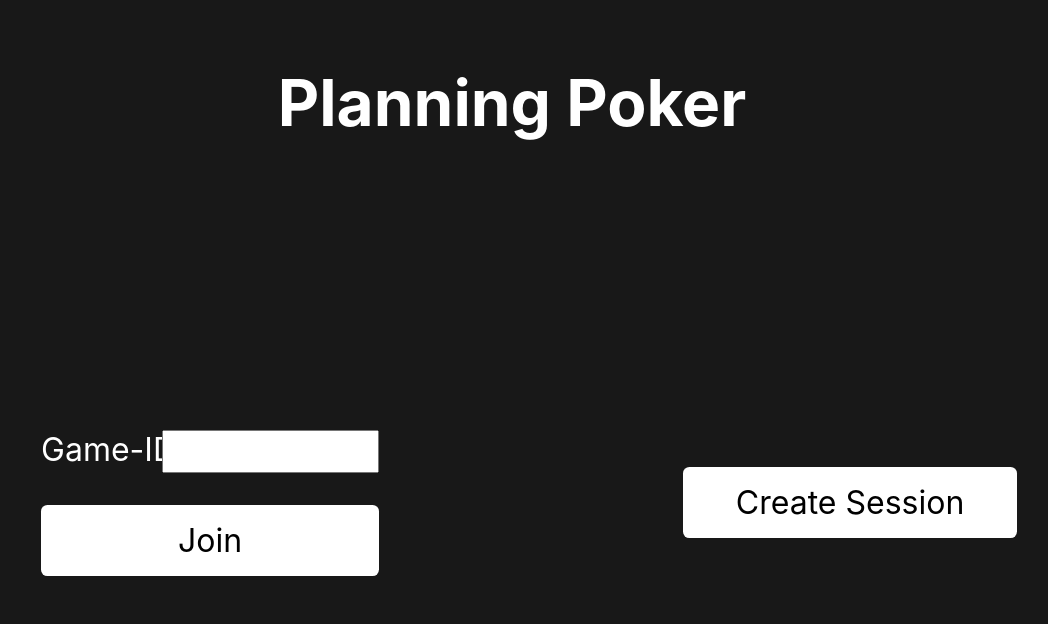
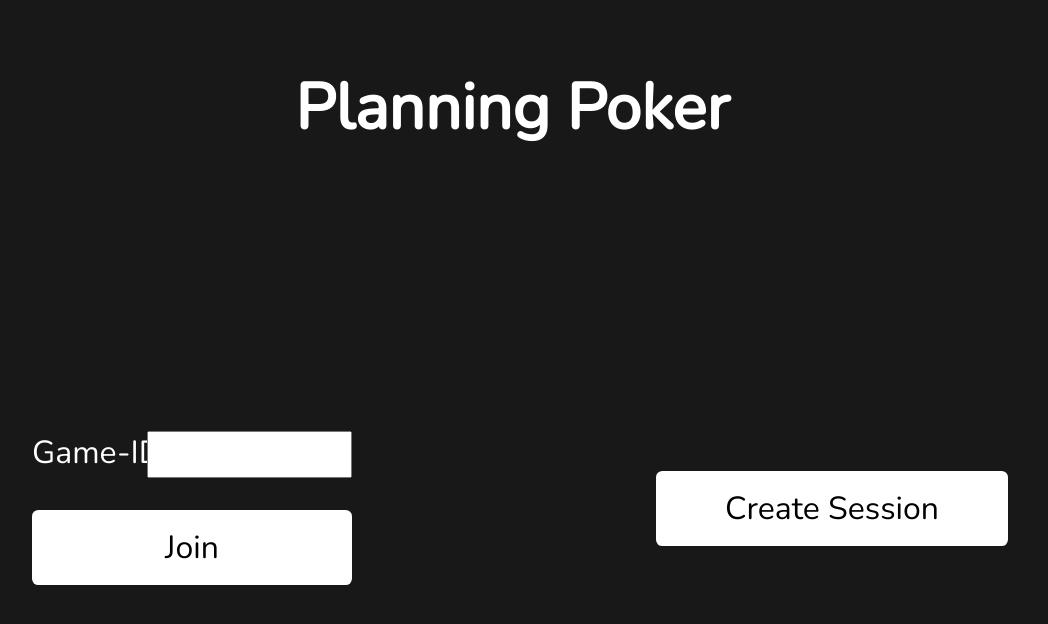
Before and after one commit to FFixit/planning-poker, a React (Vite) app in the folder frontend/: page / in a window 1280 px wide. Shown: the top 624 px of the page, without its empty margins (128-1176 px from the left). Built offline with nearby package versions, Linux system fonts and the light colour scheme.

Commit message:
adds nunito font

```diff
--- a/frontend/src/index.css
+++ b/frontend/src/index.css
@@ -4,6 +4,52 @@
 	--color-2: hsl(192, 96%, 81%);
 	--color-sig: hsl(0, 86%, 60%);
 	--color-err: red;
+}
+
+/* cyrillic-ext */
+@font-face {
+	font-family: "Nunito";
+	font-style: normal;
+	font-weight: 400;
+	src: url(/Nunito-VariableFont_wght.ttf) format("woff2");
+	unicode-range: U+0460-052F, U+1C80-1C88, U+20B4, U+2DE0-2DFF, U+A640-A69F,
+		U+FE2E-FE2F;
+}
+/* cyrillic */
+@font-face {
+	font-family: "Nunito";
+	font-style: normal;
+	font-weight: 400;
+	src: url(/Nunito-VariableFont_wght.ttf) format("woff2");
+	unicode-range: U+0301, U+0400-045F, U+0490-0491, U+04B0-04B1, U+2116;
+}
+/* vietnamese */
+@font-face {
+	font-family: "Nunito";
+	font-style: normal;
+	font-weight: 400;
+	src: url(/Nunito-VariableFont_wght.ttf) format("woff2");
+	unicode-range: U+0102-0103, U+0110-0111, U+0128-0129, U+0168-0169,
+		U+01A0-01A1, U+01AF-01B0, U+1EA0-1EF9, U+20AB;
+}
+/* latin-ext */
+@font-face {
+	font-family: "Nunito";
+	font-style: normal;
+	font-weight: 400;
+	src: url(/Nunito-VariableFont_wght.ttf) format("woff2");
+	unicode-range: U+0100-024F, U+0259, U+1E00-1EFF, U+2020, U+20A0-20AB,
+		U+20AD-20CF, U+2113, U+2C60-2C7F, U+A720-A7FF;
+}
+/* latin */
+@font-face {
+	font-family: "Nunito";
+	font-style: normal;
+	font-weight: 400;
+	src: url(/Nunito-VariableFont_wght.ttf) format("woff2");
+	unicode-range: U+0000-00FF, U+0131, U+0152-0153, U+02BB-02BC, U+02C6, U+02DA,
+		U+02DC, U+2000-206F, U+2074, U+20AC, U+2122, U+2191, U+2193, U+2212,
+		U+2215, U+FEFF, U+FFFD;
 }
 
 html {
@@ -15,9 +61,7 @@
 	margin: 0;
 	padding: 0;
 	height: 100%;
-	font-family: -apple-system, BlinkMacSystemFont, "Segoe UI", "Roboto",
-		"Oxygen", "Ubuntu", "Cantarell", "Fira Sans", "Droid Sans",
-		"Helvetica Neue", sans-serif;
+	font-family: "Nunito";
 	-webkit-font-smoothing: antialiased;
 	-moz-osx-font-smoothing: grayscale;
 }
```
Also changed, not shown: frontend/public/Nunito-VariableFont_wght.ttf (added).
